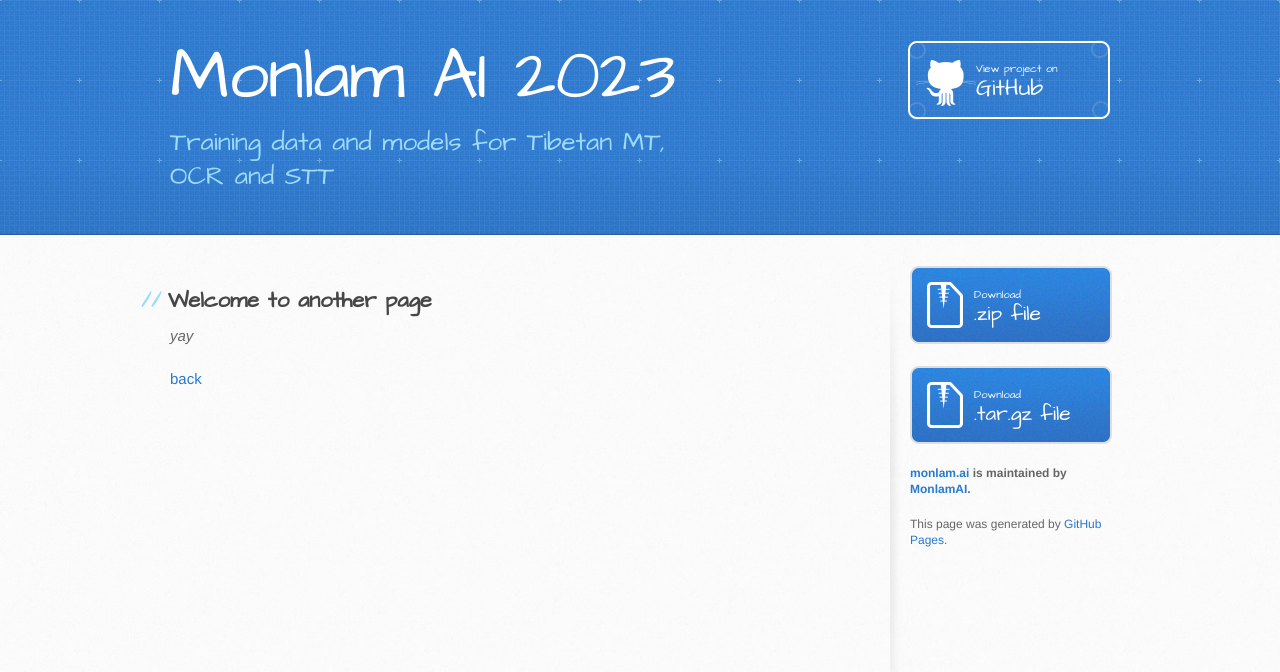
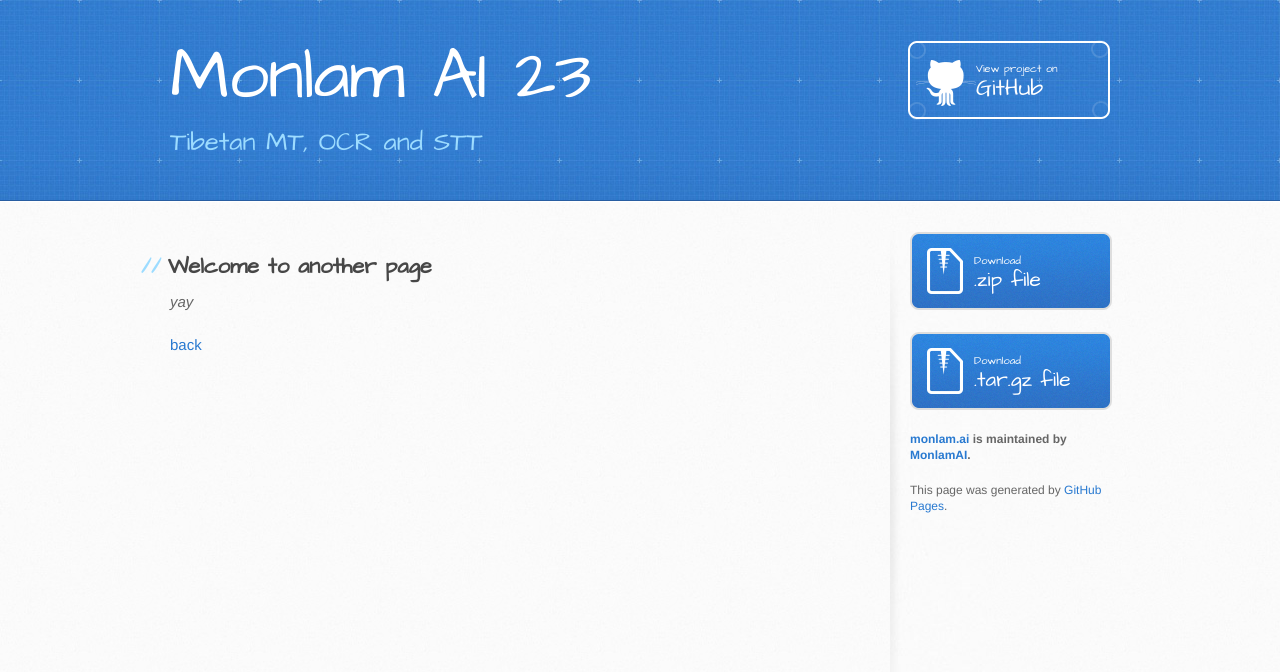
Before and after one commit to MonlamAI/monlam.ai, a Jekyll site: the page built from another-page.md, in a window 1280 px wide. Shown: the top 672 px of the page. Built offline with Jekyll 4.4.1, drawn with Linux system fonts in a browser that asks for light colours; our own code applies the rules of GitHub Pages for plain Markdown files.

Commit message:
Update _config.yml

```diff
--- a/_config.yml
+++ b/_config.yml
@@ -1,5 +1,5 @@
-title: Monlam AI 2023
-description: Training data and models for Tibetan MT, OCR and STT
+title: Monlam AI 23
+description: Tibetan MT, OCR and STT
 show_downloads: true
 google_analytics:
 theme: jekyll-theme-architect
```
